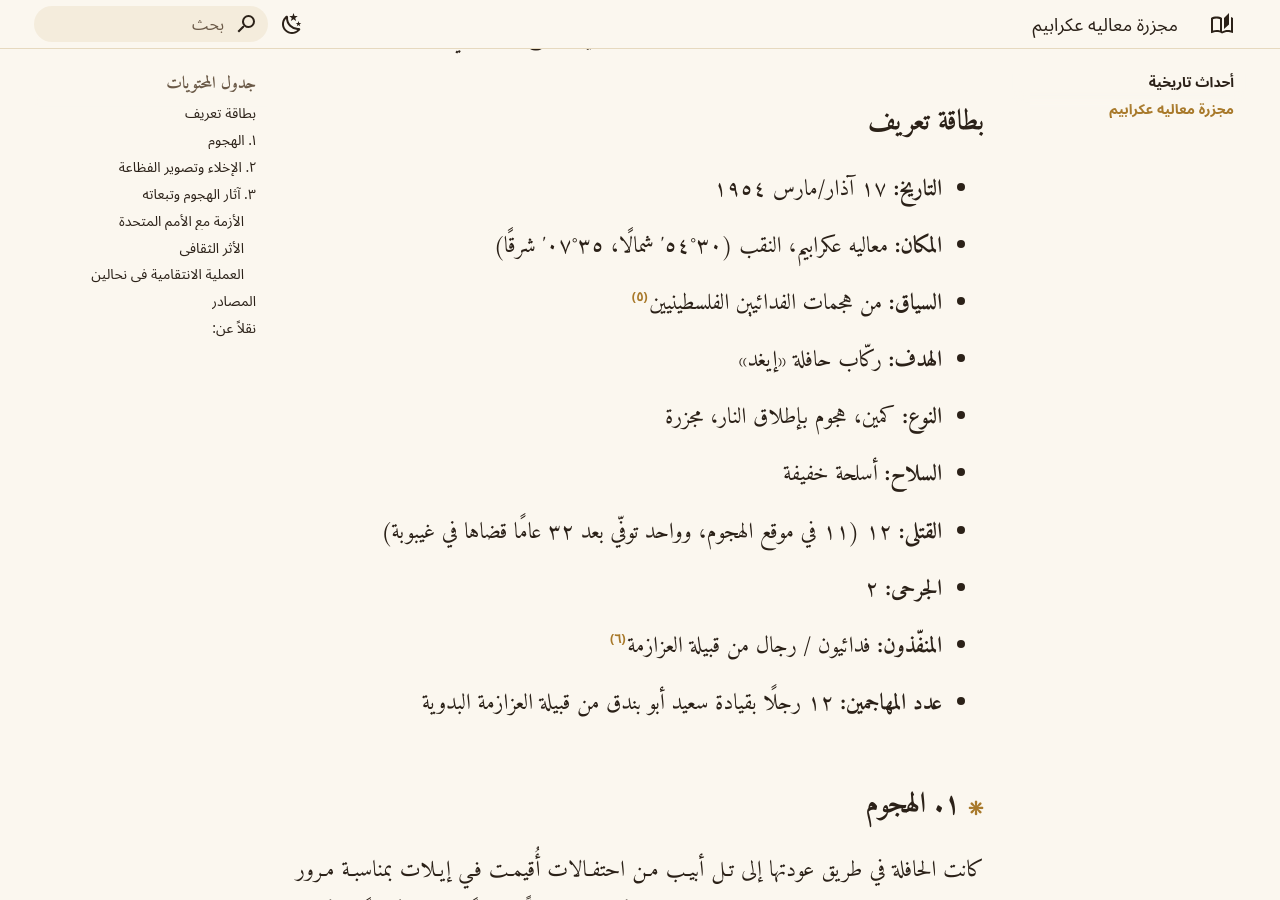
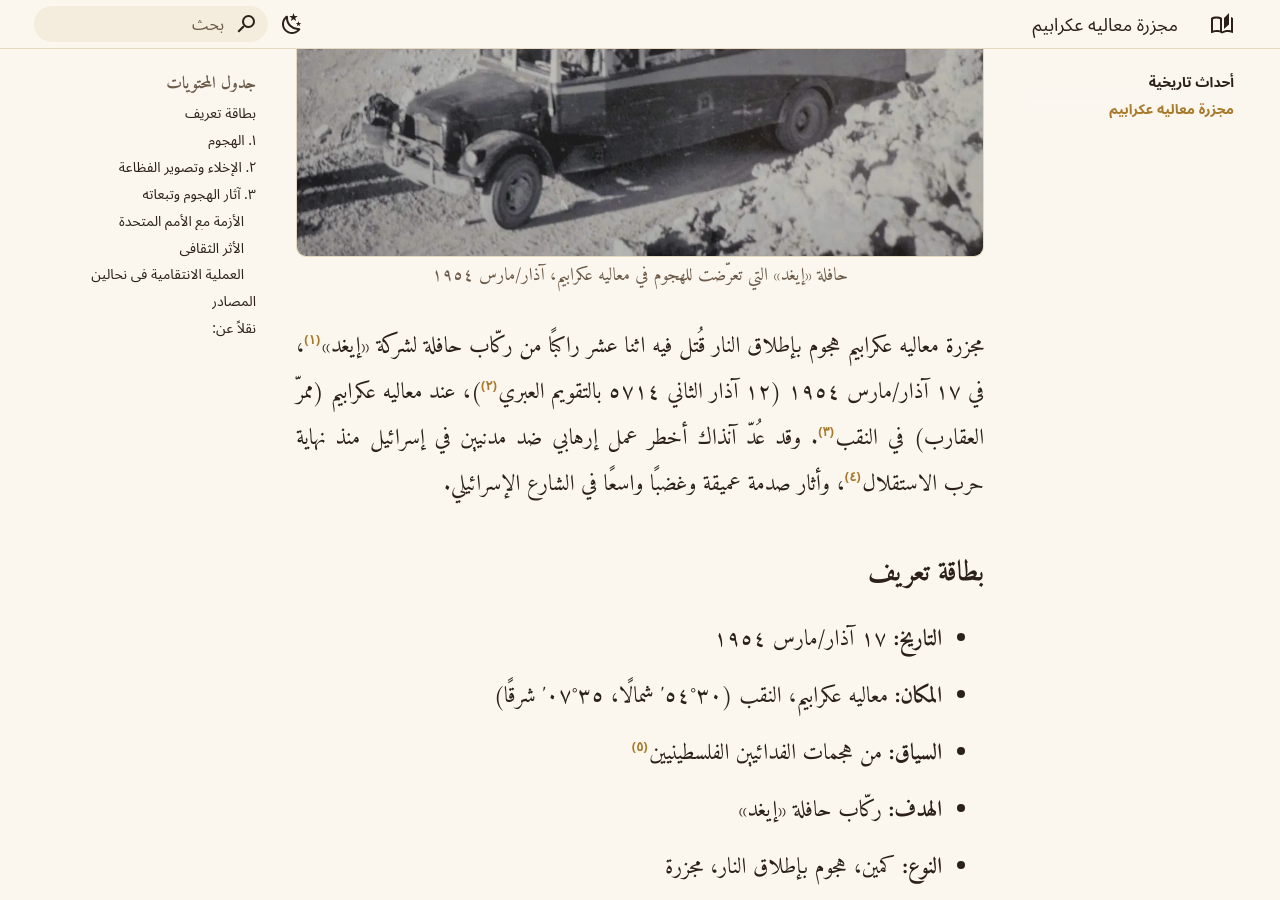
Before and after one commit to arnusus/arnusus.github.io, an MkDocs documentation site: the page built from docs/history/000001.md, in a window 1280 px wide and 900 px high, scrolled down 383 px. Built offline with MkDocs 1.6.1 and Material for MkDocs 9.7.7, drawn with Linux system fonts in a browser that asks for light colours.

Commit message:
إضافة صورة الحافلة إلى مقالة مجزرة معاليه عكرابيم
Co-Authored-By: Claude Opus 5.5 <noreply@anthropic.com>
Claude-Session: https://claude.ai/code/session_01Bo3U8c2Sx4xJ2hihfYveKp

```diff
--- a/docs/history/000001.md
+++ b/docs/history/000001.md
@@ -1,4 +1,6 @@
 # مجزرة معاليه عكرابيم
+
+<figure class="lead-figure"><img src="../images/maale-akrabim-bus.webp" alt="حافلة إيغد في معاليه عكرابيم"><figcaption>حافلة «إيغد» التي تعرّضت للهجوم في معاليه عكرابيم، آذار/مارس ١٩٥٤</figcaption></figure>
 
 مجزرة معاليه عكرابيم هجوم بإطلاق النار قُتل فيه اثنا عشر راكبًا من ركّاب حافلة لشركة «إيغد»[^1]، في ١٧ آذار/مارس ١٩٥٤ (١٢ آذار الثاني ٥٧١٤ بالتقويم العبري[^2])، عند معاليه عكرابيم (ممرّ العقارب) في النقب[^3]. وقد عُدّ آنذاك أخطر عمل إرهابي ضد مدنيين في إسرائيل منذ نهاية حرب الاستقلال[^4]، وأثار صدمة عميقة وغضبًا واسعًا في الشارع الإسرائيلي.
 
```
Also changed, not shown: docs/history/images/maale-akrabim-bus.webp (added).
